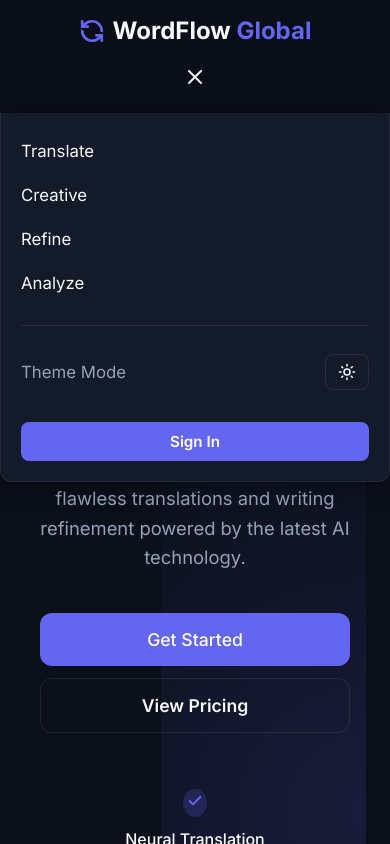
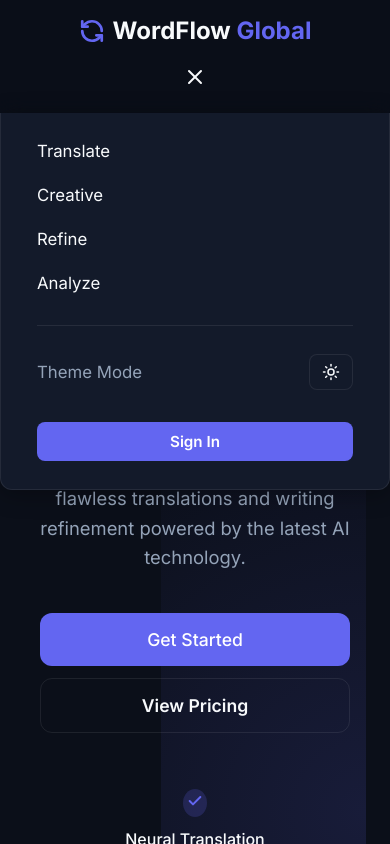
Before and after one commit to SWapnit18/AI-content-creation-and-Translation, a React app in the folder frontend/: page / in a window 390 px wide. Both pictures are taken after a click on the button 195 px from the left and 77 px from the top of the page. Shown: the top 844 px of the page. Built offline with nearby package versions, Linux system fonts and the light colour scheme; no server answers; the HTML template or start-up script is replaced by a standard one.

Commit message:
style: split Navbar container and glass navigation wrapper to enable clean inline alignment

```diff
--- a/frontend/src/components/Navbar.jsx
+++ b/frontend/src/components/Navbar.jsx
@@ -31,7 +31,10 @@ export default function Navbar({ currentView, setCurrentView, onOpenAuth }) {
   };
 
   return (
-    <nav className="glass-nav nav-container" style={{ position: 'relative' }}>
+    <nav className="glass-nav" style={{ position: 'relative', width: '100%' }}>
+      {/* Navbar Inner Flex Container */}
+      <div className="nav-container" style={{ display: 'flex', justifyContent: 'space-between', alignItems: 'center', width: '100%' }}>
+
         {/* Brand logo */}
         <div
           onClick={() => { setCurrentView('home'); setIsMenuOpen(false); }}
@@ -172,6 +175,7 @@ export default function Navbar({ currentView, setCurrentView, onOpenAuth }) {
         >
           {isMenuOpen ? <X size={24} /> : <Menu size={24} />}
         </button>
+      </div>
 
       {/* Mobile drop-down overlay menu container */}
       {isMenuOpen && (
@@ -187,10 +191,10 @@ export default function Navbar({ currentView, setCurrentView, onOpenAuth }) {
         >
           {currentView === 'home' ? (
             <div style={{ display: 'flex', flexDirection: 'column', gap: '0.5rem' }}>
-              <a href="#translation" onClick={(e) => { e.preventDefault(); handleNavClick('translation'); setIsMenuOpen(false); }} className="nav-link" style={{ color: 'var(--text-heading)', fontSize: '1.05rem', padding: '8px 0', display: 'block' }}>Translate</a>
-              <a href="#creative" onClick={(e) => { e.preventDefault(); handleNavClick('creative'); }} className="nav-link" style={{ color: 'var(--text-heading)', fontSize: '1.05rem', padding: '8px 0', display: 'block' }}>Creative</a>
-              <a href="#improve" onClick={(e) => { e.preventDefault(); handleNavClick('improve'); }} className="nav-link" style={{ color: 'var(--text-heading)', fontSize: '1.05rem', padding: '8px 0', display: 'block' }}>Refine</a>
-              <a href="#quote" onClick={(e) => { e.preventDefault(); handleNavClick('quote'); }} className="nav-link" style={{ color: 'var(--text-heading)', fontSize: '1.05rem', padding: '8px 0', display: 'block' }}>Analyze</a>
+              <a href="#translation" onClick={(e) => { e.preventDefault(); handleNavClick('translation'); setIsMenuOpen(false); }} className="nav-link" style={{ color: 'var(--text-heading)', fontSize: '1.05rem', padding: '8px 16px', display: 'block' }}>Translate</a>
+              <a href="#creative" onClick={(e) => { e.preventDefault(); handleNavClick('creative'); setIsMenuOpen(false); }} className="nav-link" style={{ color: 'var(--text-heading)', fontSize: '1.05rem', padding: '8px 16px', display: 'block' }}>Creative</a>
+              <a href="#improve" onClick={(e) => { e.preventDefault(); handleNavClick('improve'); setIsMenuOpen(false); }} className="nav-link" style={{ color: 'var(--text-heading)', fontSize: '1.05rem', padding: '8px 16px', display: 'block' }}>Refine</a>
+              <a href="#quote" onClick={(e) => { e.preventDefault(); handleNavClick('quote'); setIsMenuOpen(false); }} className="nav-link" style={{ color: 'var(--text-heading)', fontSize: '1.05rem', padding: '8px 16px', display: 'block' }}>Analyze</a>
             </div>
           ) : (
             <button
@@ -205,7 +209,7 @@ export default function Navbar({ currentView, setCurrentView, onOpenAuth }) {
                 fontSize: '1.05rem',
                 fontWeight: 500,
                 cursor: 'pointer',
-                padding: '8px 0',
+                padding: '8px 16px',
                 width: '100%',
                 textAlign: 'left'
               }}
@@ -229,7 +233,7 @@ export default function Navbar({ currentView, setCurrentView, onOpenAuth }) {
                 fontSize: '1.05rem',
                 fontWeight: 500,
                 cursor: 'pointer',
-                padding: '8px 0',
+                padding: '8px 16px',
                 width: '100%',
                 textAlign: 'left'
               }}
@@ -240,9 +244,9 @@ export default function Navbar({ currentView, setCurrentView, onOpenAuth }) {
             </button>
           )}
 
-          <div style={{ height: '1px', backgroundColor: 'var(--border)', margin: '8px 0' }} />
+          <div style={{ height: '1px', backgroundColor: 'var(--border)', margin: '8px 16px' }} />
 
-          <div style={{ display: 'flex', alignItems: 'center', justifyContent: 'space-between', padding: '4px 0' }}>
+          <div style={{ display: 'flex', alignItems: 'center', justifyContent: 'space-between', padding: '4px 16px' }}>
             <span style={{ fontSize: '1.05rem', color: 'var(--text-body)' }}>Theme Mode</span>
             <button
               onClick={toggleTheme}
@@ -262,7 +266,7 @@ export default function Navbar({ currentView, setCurrentView, onOpenAuth }) {
             </button>
           </div>
 
-          <div style={{ marginTop: '0.75rem' }}>
+          <div style={{ marginTop: '0.75rem', padding: '0 16px 8px 16px' }}>
             {isAuthenticated ? (
               <div style={{ display: 'flex', alignItems: 'center', justifyContent: 'space-between', padding: '8px 12px', background: 'rgba(255,255,255,0.02)', border: '1px solid var(--border)', borderRadius: '10px' }}>
                 <div style={{ display: 'flex', alignItems: 'center', gap: '0.4rem' }}>
```
Lines whose indentation alone changed are shown as unchanged.
